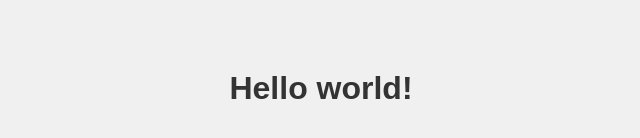
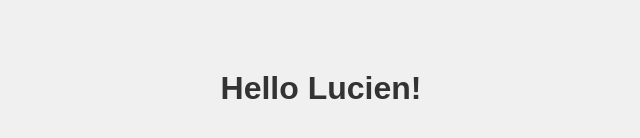
Before and after one commit to jolegrand10/tp1git, a plain HTML site: page index.html in a window 1280 px wide. Shown: the part 320-458 px from the top of the page, without its empty margins (319-959 px from the left). Drawn offline with Linux system fonts and the light colour scheme.

Commit message:
Modifié index.html

```diff
--- a/index.html
+++ b/index.html
@@ -8,6 +8,6 @@
     <script src="script.js" defer></script> <!-- Lien vers le fichier JS -->
 </head>
 <body>
-    <h1>Hello world!</h1>
+    <h1>Hello Lucien!</h1>
 </body>
 </html>
```
